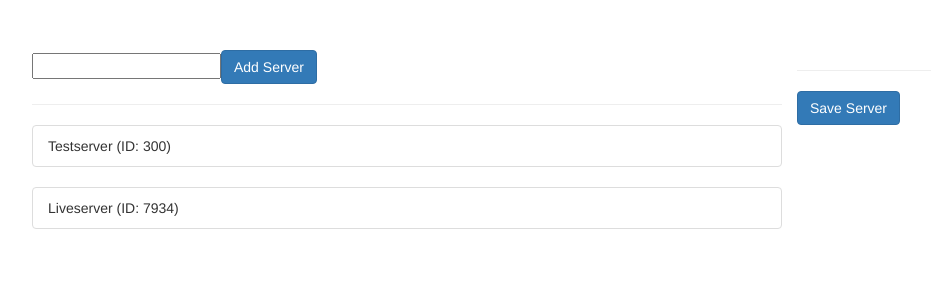
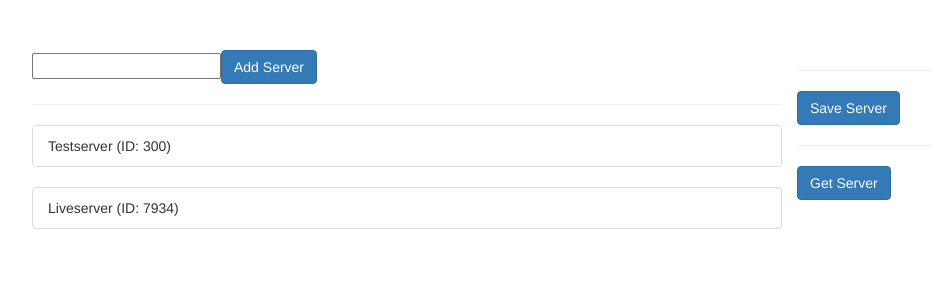
Before and after one commit to tibinthomas/ng-http-study, an Angular app: page / in a window 1280 px wide. Shown: the top 300 px of the page, without its empty margins (233-1164 px from the left). Built offline with nearby package versions, Linux system fonts and the light colour scheme.

Commit message:
Http
1) Overwrite the firebase database using put

2) get data from firebase using get()

Note: Keep in mind the .json() helper method of class  Response.

```diff
--- a/src/app/app.component.html
+++ b/src/app/app.component.html
@@ -10,5 +10,7 @@
     </div>
     <hr>
     <button class="btn btn-primary" (click)="onSaveSeverButtonPress()"> Save Server</button>
+    <hr>
+    <button class="btn btn-primary" (click)="onGetSeverButtonPress()"> Get Server</button>
   </div>
 </div>
--- a/src/app/app.component.ts
+++ b/src/app/app.component.ts
@@ -41,4 +41,12 @@ export class AppComponent {
       (error) => { console.log(error); }
     );
   }
+
+  onGetSeverButtonPress() {
+    this.serverService.getDataService().subscribe(
+        (response) => { const data = response.json();
+                        console.log(data);
+                      }
+    );
+  }
 }
--- a/src/app/server-service.service.ts
+++ b/src/app/server-service.service.ts
@@ -11,8 +11,17 @@ export class ServerServiceService {
 
   saveDataService(server: any[]) {
     const headers: Headers = new Headers({'Content-Type': 'application/json'});
-    return this.http.post('https://angular-server-database.firebaseio.com/serverData.json',
+    // return this.http.post('https://angular-server-database.firebaseio.com/serverData.json',
+    //    server,
+    //   { headers: headers });
+    return this.http.put('https://angular-server-database.firebaseio.com/serverData.json',
        server,
       { headers: headers });
   }
+
+  //put request will overwrite the existing data
+
+  getDataService() {
+    return this.http.get('https://angular-server-database.firebaseio.com/serverData.json');
+  }
 }
```
